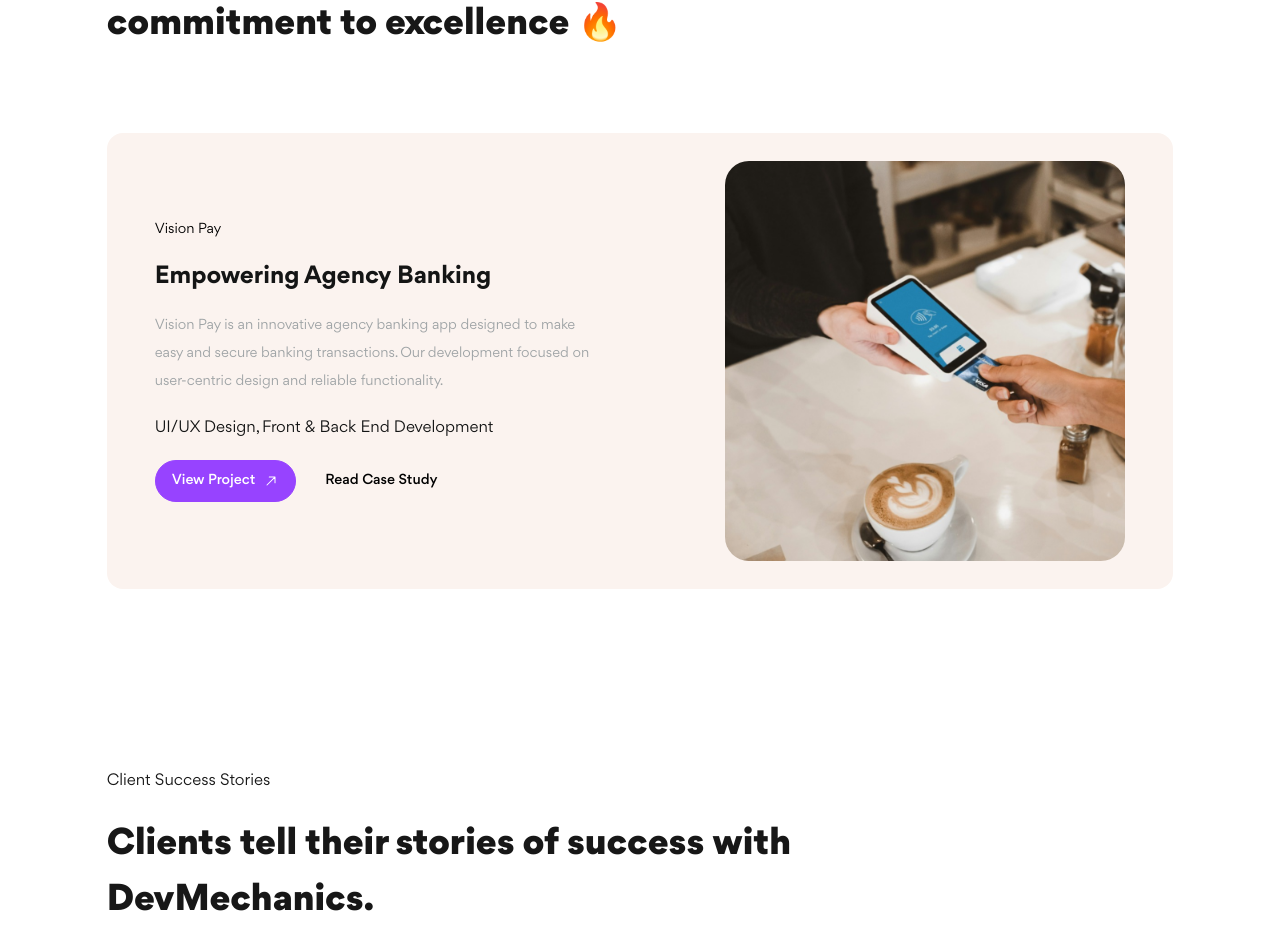
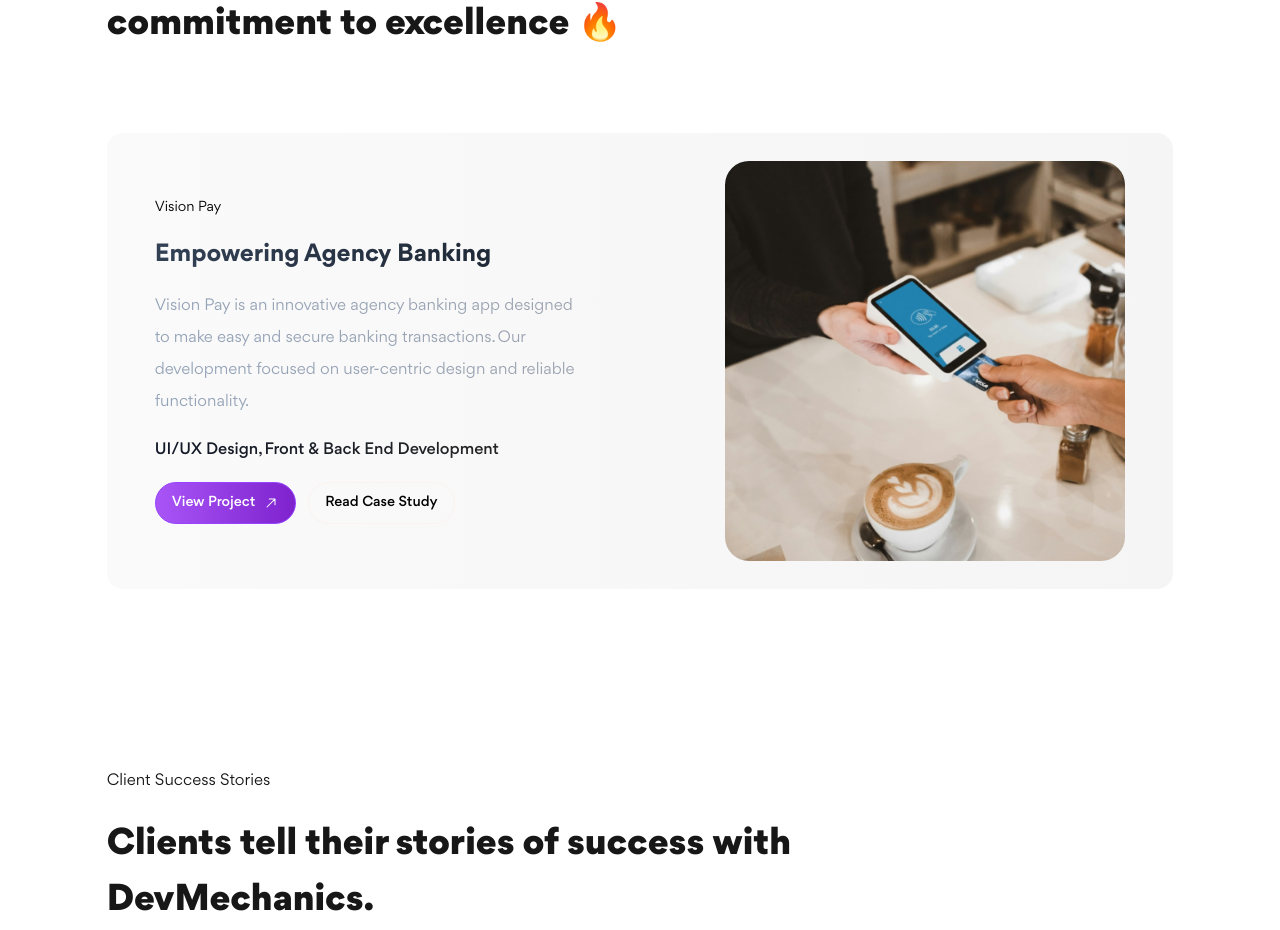
Before and after one commit to emeraldhycient/theDevmechanics, a Next.js app: page / in a window 1280 px wide. Shown: the part 1719-2649 px from the top of the page. Built offline with nearby package versions, Linux system fonts and the light colour scheme.

Commit message:
refactor: played with color gradients in the project items on the home page

```diff
--- a/src/components/templates/project.tsx
+++ b/src/components/templates/project.tsx
@@ -1,4 +1,3 @@
-import Image from "next/image";
 import Link from "next/link";
 import React from "react";
 import ArrowIcon from "../../../public/icons/arrow-icon";
@@ -16,15 +15,15 @@ const Project = (props: Props) => {
 				subHeaderText="A testament to our versatility & commitment to
 							excellence 🔥"
 			/>
-			<div className="flex flex-col md:flex-row items-center justify-between bg-[#FBF3EF] rounded-2xl px-3 md:px-12 py-9 md:py-7 gap-y-14 mt-20">
+			<div className="flex flex-col md:flex-row items-center justify-between bg-gradient-to-r from-neutral-50 to-neutral-100 rounded-2xl px-3 md:px-12 py-9 md:py-7 gap-y-14 mt-20">
 				<div className="w-full md:w-[45%] text-center md:text-start flex flex-col items-center md:items-start ">
 					<div className="text-sm mb-5">
 						<p>Vision Pay</p>
 					</div>
-					<div className="text-2xl font-semibold text-[#141515]">
+					<div className="text-2xl font-semibold bg-gradient-to-r from-slate-700 to-gray-800 bg-clip-text text-transparent">
 						<p>Empowering Agency Banking</p>
 					</div>
-					<div className="text-sm my-5 text-[#9FA4A6] leading-loose">
+					<div className="text-base my-5 bg-gradient-to-r from-slate-400 to-gray-400 bg-clip-text text-transparent leading-loose">
 						<p>
 							Vision Pay is an innovative agency banking app
 							designed to make easy and secure banking
@@ -32,7 +31,7 @@ const Project = (props: Props) => {
 							user-centric design and reliable functionality.
 						</p>
 					</div>
-					<div className="text-base text-[#141515]">
+					<div className="text-base font-medium bg-gradient-to-r from-gray-900 to-neutral-800 bg-clip-text text-transparent">
 						<p>UI/UX Design, Front & Back End Development</p>
 					</div>
 
@@ -41,18 +40,18 @@ const Project = (props: Props) => {
 							<Link
 								href=""
 								id=""
-								className="group flex flex-row items-center gap-x-2 text-sm text-white no-underline capitalize px-4 py-2.5 font-medium rounded-full bg-[#9743FF] min-h-fit min-w-fit border border-[#9743FF]
-						hover:text-[#141515] hover:bg-white hover:border-white ease-linear duration-500"
+								className="group flex flex-row items-center gap-x-2 text-sm text-white no-underline capitalize px-4 py-2.5 font-medium rounded-full bg-gradient-to-r from-purple-500 to-purple-700 min-h-fit min-w-fit border border-[#9743FF]
+						hover:text-[#141515] hover:bg-white transition duration-500 ease-in-out"
 							>
 								<span>View Project</span>{" "}
 								<span>
-									<ArrowIcon className="-rotate-45 w-4 h-4 stroke-white group-hover:stroke-[#141515] ease-linear duration-500" />
+									<ArrowIcon className="-rotate-45 w-4 h-4 stroke-white group-hover:stroke-[#141515] transition duration-500 ease-in-out" />
 								</span>
 							</Link>
 							<Link
 								href=""
 								id=""
-								className="text-sm text-primary-blue no-underline capitalize px-4 py-2.5 font-medium rounded-full bg-primary-white min-h-fit min-w-fit border border-[#FBF3EF] hover:text-[#9743FF] hover:bg-white hover:border-primary-white ease-linear duration-500"
+								className="text-sm text-primary-blue no-underline capitalize px-4 py-2.5 font-medium rounded-full bg-primary-white min-h-fit min-w-fit border border-[#FBF3EF] hover:text-white hover:bg-gradient-to-r from-zinc-700 to-gray-600 transition duration-500 ease-in-out"
 							>
 								Read Case Study
 							</Link>
```
